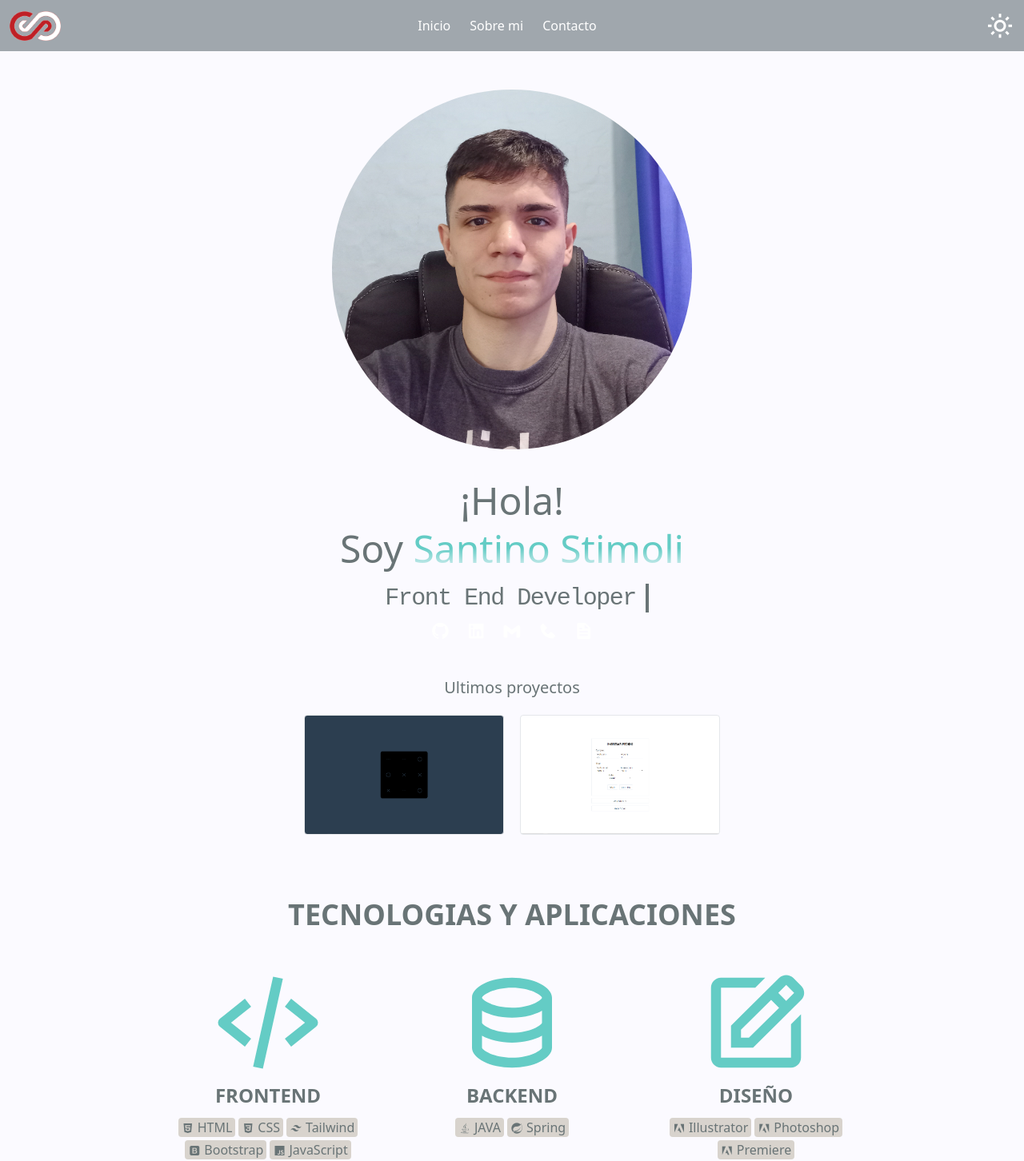
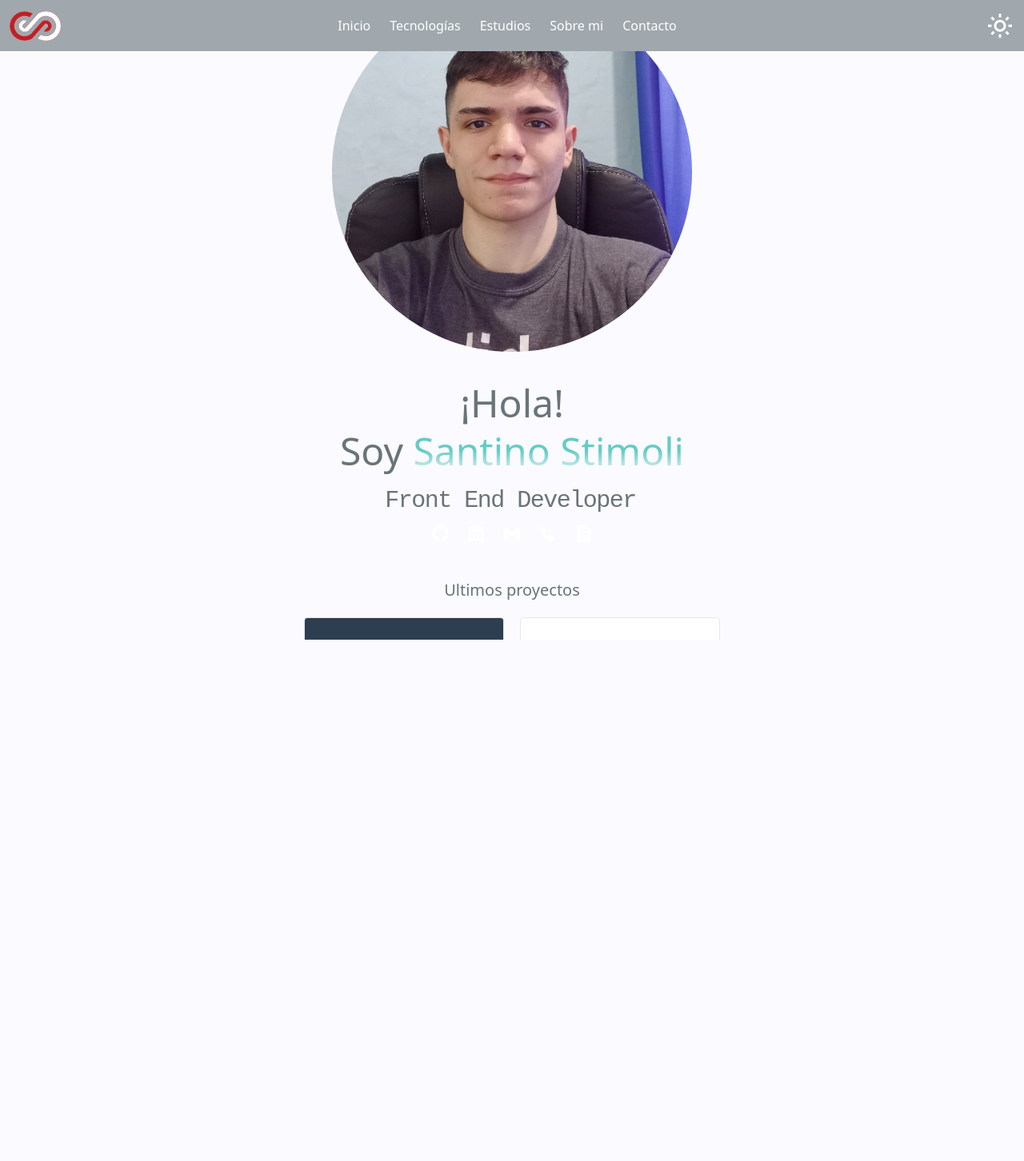
Before and after one commit to SantinoStimoli/my-portfolio, a React (Vite) app: page / in a window 1280 px wide. Shown: the top 1452 px of the page at 80% size. After the commit the page ends 800 px from the top, so only its background shows below. Built offline with nearby package versions, Linux system fonts and the light colour scheme.

Commit message:
scroll auto

```diff
--- a/src/App.tsx
+++ b/src/App.tsx
@@ -3,7 +3,7 @@ import Summary from './pages/Summary'
 import NotFound from './pages/NotFound'
 import Header from './components/body/Header'
 import Technologies from './pages/Technologies'
-import AboutMe from './components/body/AboutMe'
+import AboutMe from './pages/AboutMe'
 
 const App: React.FC = () => {
   return (
@@ -13,7 +13,7 @@ const App: React.FC = () => {
         <Route
           path=''
           element={
-            <main className=' flex flex-col gap-10'>
+            <main className='relative w-full h-screen overflow-auto snap-y snap-mandatory'>
               <Summary />
               <Technologies />
               <AboutMe />
--- a/src/components/body/Header.tsx
+++ b/src/components/body/Header.tsx
@@ -6,7 +6,7 @@ const Header: React.FC = () => {
   return (
     <header className='bg-header flex justify-between w-full py-2.5 pr-3 fixed z-50 top-0 bg-opacity-100'>
       <Logo />
-      <Nav navList={['Inicio', 'Sobre mi', 'Contacto']} />
+      <Nav navList={['Inicio', 'Tecnologías', 'Estudios', 'Sobre mi', 'Contacto']} />
       <Options />
     </header>
   )
--- a/src/components/pure/NavElement.tsx
+++ b/src/components/pure/NavElement.tsx
@@ -1,4 +1,3 @@
-import { NavLink } from 'react-router-dom'
 import navFormater from '../../services/navFormater'
 import { useRef } from 'react'
 import { type Position } from '../../interfaces/functionProps'
@@ -9,7 +8,7 @@ interface Props {
   hideBox: () => void
 }
 
-const NavElement = ({ to, setProps, hideBox }: Props) => {
+const NavElement: React.FC<Props> = ({ to, setProps, hideBox }: Props) => {
   const element = useRef<HTMLAnchorElement | null>(null)
 
   function getProps(): void {
@@ -17,8 +16,15 @@ const NavElement = ({ to, setProps, hideBox }: Props) => {
     setProps({ left: props?.left, top: props?.top, width: props?.width, height: props?.height })
   }
 
+  function scrollToElement(elementId: string): void {
+    console.log(elementId)
+
+    const element = document.getElementById(elementId)
+    element?.scrollIntoView({ behavior: 'smooth' })
+  }
+
   return (
-    <NavLink
+    <a
       ref={element}
       onMouseEnter={() => {
         getProps()
@@ -27,10 +33,13 @@ const NavElement = ({ to, setProps, hideBox }: Props) => {
         hideBox()
       }}
       className='px-3 py-2 my-0.5 rounded z-10'
-      to={navFormater(to)}
+      href='javascript:void(0)'
+      onClick={() => {
+        scrollToElement(navFormater(to))
+      }}
     >
       {to}
-    </NavLink>
+    </a>
   )
 }
 
--- a/src/components/body/AboutMe.tsx
+++ b/src/pages/AboutMe.tsx
@@ -1,7 +1,7 @@
-import SectionAbout from '../pure/SectionAbout'
+import SectionAbout from '../components/pure/SectionAbout'
 
 const AboutMe: React.FC = () => (
-  <article className='px-[25%] mb-10 flex flex-col gap-10'>
+  <article id='sobre-mi' className='page-section px-[25%] mb-10 flex flex-col gap-10'>
     <section className='mb-5'>
       <h1 className='text-6xl mb-5 text-center'>Sobre mi</h1>
       <p className='text-center'>
--- a/src/pages/Summary.tsx
+++ b/src/pages/Summary.tsx
@@ -3,10 +3,10 @@ import Presentation from '../components/body/presentation/Presentation'
 
 const Summary: React.FC = () => {
   return (
-    <section className='flex max-xl:flex-col mb-10'>
+    <article id='inicio' className='flex max-xl:flex-col page-section'>
       <Image />
       <Presentation />
-    </section>
+    </article>
   )
 }
 
--- a/src/pages/Technologies.tsx
+++ b/src/pages/Technologies.tsx
@@ -3,9 +3,9 @@ import { DTechnologies } from '../data/data'
 
 const Technologies: React.FC = () => {
   return (
-    <article>
-      <h1 className='text-4xl uppercase text-center font-bold mb-10'>Tecnologias y aplicaciones</h1>
-      <section className='flex flex-wrap justify-center gap-20 mb-20'>
+    <article id='tecnologías' className='page-section flex-col'>
+      <h1 className='text-4xl uppercase text-center font-bold mb-10'>Tecnologías y aplicaciones</h1>
+      <section className='flex flex-wrap justify-center gap-20'>
         {DTechnologies.map((e, i) => {
           return <Stack key={i} title={e.title} technologies={e.technologies} />
         })}
--- a/src/services/navFormater.ts
+++ b/src/services/navFormater.ts
@@ -1,7 +1,5 @@
 export default function navFormater(link: string): string {
   const lowedLink = link.toLowerCase()
 
-  if (lowedLink === 'inicio') return ''
-
   return lowedLink.split(' ').join('-')
 }
--- a/src/styles/general.css
+++ b/src/styles/general.css
@@ -81,6 +81,7 @@ h3 {
 }
 
 ::-webkit-scrollbar {
+    position: absolute;
     width: 10px;
 }
 
@@ -95,3 +96,7 @@ h3 {
 ::-webkit-scrollbar-thumb:hover {
     @apply bg-details/100
 }
+
+.page-section{
+    @apply snap-center h-screen flex items-center justify-center
+}
```
